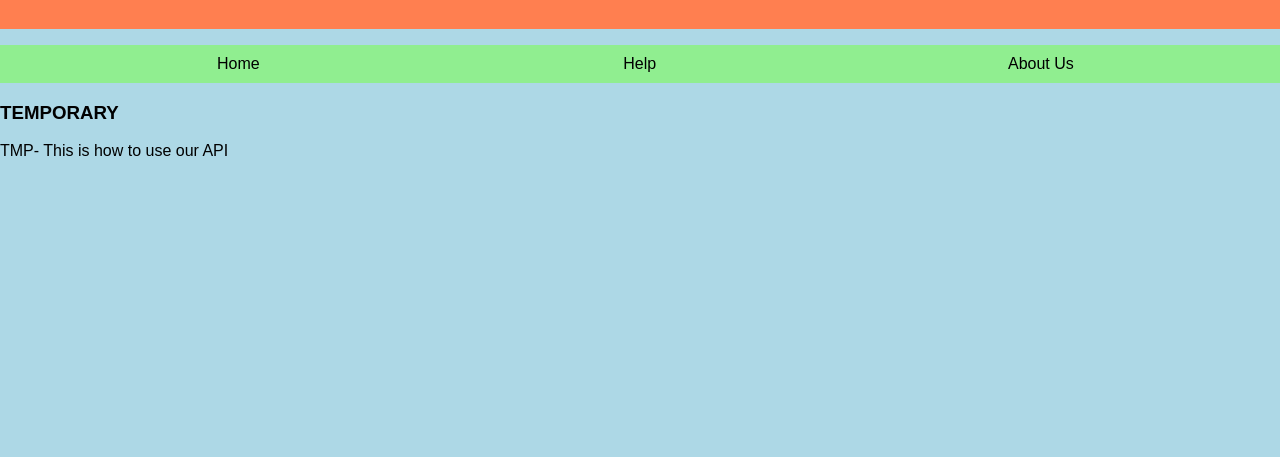
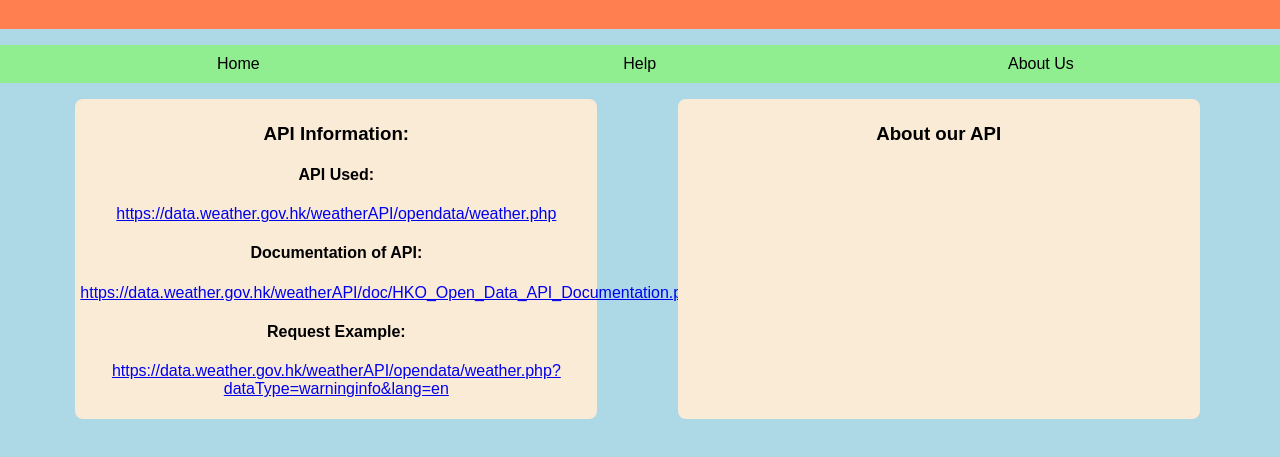
Before and after one commit to INST377-UMD/inst377-group-project-brendanconners, a plain HTML site: page helppage.html in a window 1280 px wide. Shown: the part 71-528 px from the top of the page. Drawn offline with Linux system fonts and the light colour scheme.

Commit message:
fixed some CSS styling issues and started on the help page with API Documentation

```diff
--- a/helppage.html
+++ b/helppage.html
@@ -50,14 +50,16 @@
 
         .container {
             display: flex;
-            justify-content: space-around;
+            justify-content:space-evenly;
+            flex-wrap: wrap;
+            padding: 0%;
         }
 
         .container > div {
-            width: 30%;
+            width: 40%;
             background-color:antiquewhite;
-            padding: 15px;
-            margin: 5px;
+            padding: 5px;
+            margin-right: 5px;
             border-radius: 8px;
             border: 5px black;
         }
@@ -74,7 +76,26 @@
         </nav>
     </head>
     <body>
-        <h3>TEMPORARY</h3>
-        <p>TMP- This is how to use our API</p>
+        <div class = 'content'>
+            <div class = 'container'>
+                <div>
+                    <h3>
+                        API Information:
+                    </h3>
+                    <h4>API Used: </h4>
+                    <p><a href="https://data.weather.gov.hk/weatherAPI/opendata/weather.php" title="API Used" >https://data.weather.gov.hk/weatherAPI/opendata/weather.php</a></p>
+                    <h4>Documentation of API: </h4>
+                    <p><a href ="https://data.weather.gov.hk/weatherAPI/doc/HKO_Open_Data_API_Documentation.pdf" title = "Documentation"> https://data.weather.gov.hk/weatherAPI/doc/HKO_Open_Data_API_Documentation.pdf</a></p>
+                    <h4> Request Example: </h4>
+                    <p><a href = "https://data.weather.gov.hk/weatherAPI/opendata/weather.php?dataType=warninginfo&lang=en" title = "Request Example"> https://data.weather.gov.hk/weatherAPI/opendata/weather.php?dataType=warninginfo&lang=en</a></p>
+                </div>
+                <div>
+                    <h3>
+                        About our API
+                    </h3>
+                </div>
+
+            </div>
+        </div>
     </body>
 </html>
```
Also changed, not shown: aboutpage.html (+1 -1 lines), mainpage.html (+6 -4 lines).
